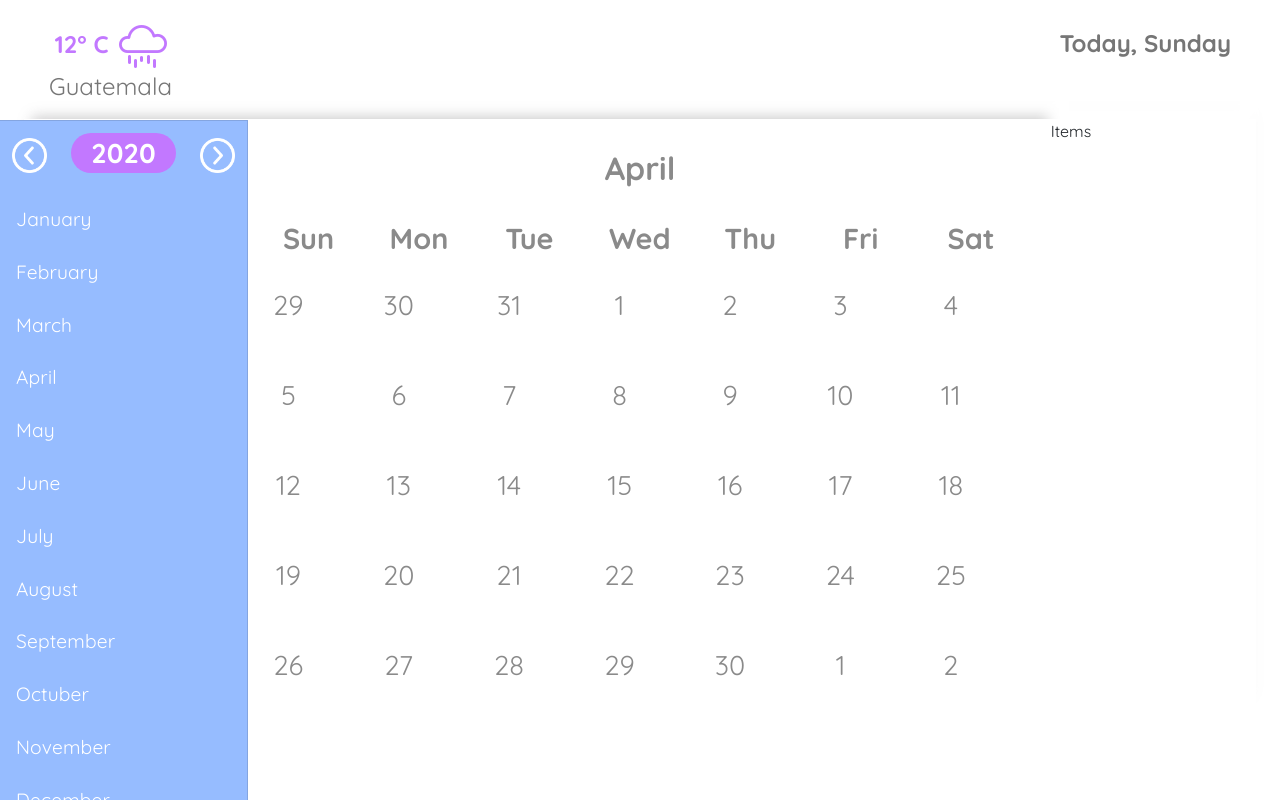
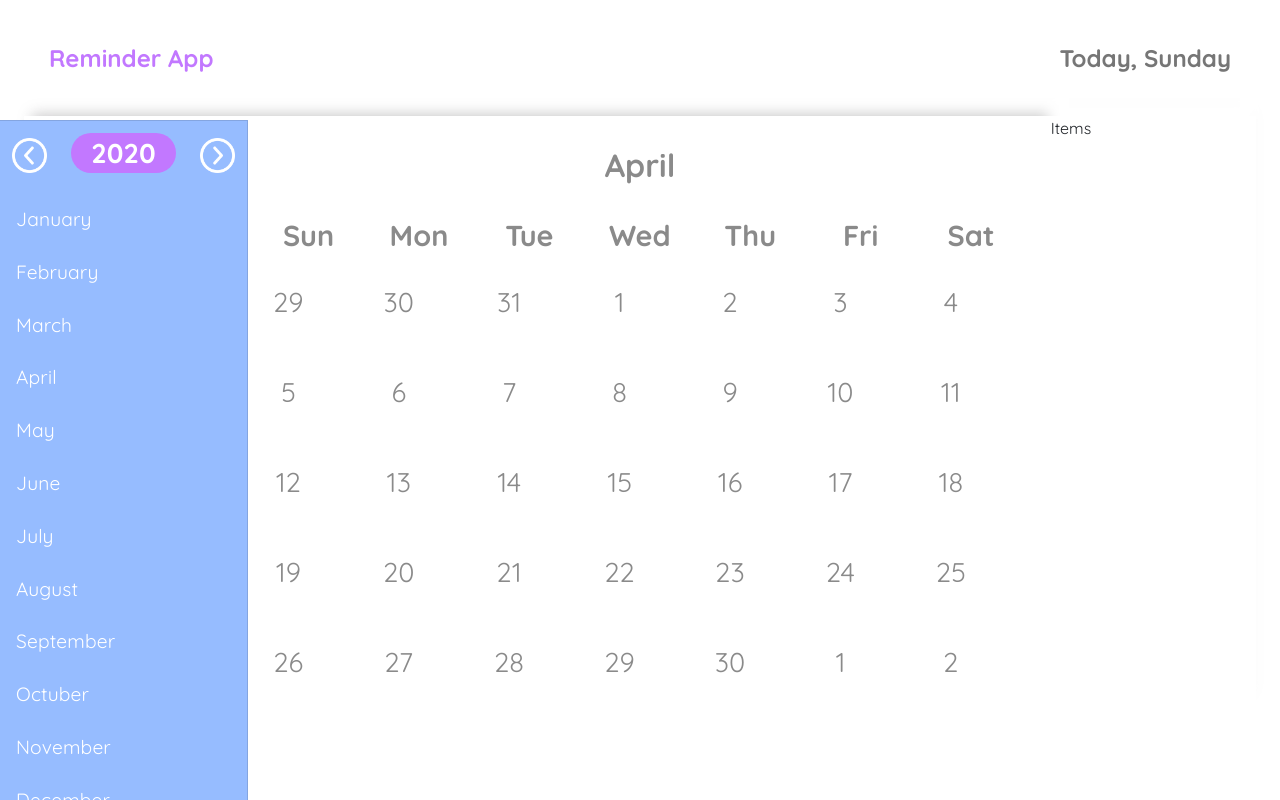
Before and after one commit to dagamo/reminder_app, a React (Create React App) app: page / in a window 1280 px wide. Built offline with nearby package versions, Linux system fonts and the light colour scheme.

Commit message:
refactor the code

```diff
--- a/src/components/calendar/index.js
+++ b/src/components/calendar/index.js
@@ -1,4 +1,4 @@
-import React, { useEffect, useState } from 'react';
+import React from 'react';
 import { connect } from 'react-redux';
 import { Container, Grid } from '@material-ui/core';
 import './../../styles/ui/calendar.css';
--- a/src/components/header/index.js
+++ b/src/components/header/index.js
@@ -3,7 +3,6 @@ import { Grid, Box } from '@material-ui/core';
 import moment from 'moment';
 //assets
 import './../../styles/ui/header.css';
-import weatherIcon from './../../assets/images/lluvia.png';
 
 /*
 This component is the header of the app and it is using a css style file
@@ -16,12 +15,9 @@ const Header = () => {
 			<Grid item xs={12} className="headerContainer">
 				<Box className="myWeather">
 					<Box component="span">
-						12° C
-						<img src={weatherIcon} />
+						Reminder App
 					</Box>
-					<Box component="span" className="city">
-						Guatemala
-					</Box>
+
 				</Box>
 				<Box className="currentDay">Today, {currentDay}</Box>
 			</Grid>
--- a/src/components/reminders/index.js
+++ b/src/components/reminders/index.js
@@ -1,6 +1,6 @@
 import React, { useState } from 'react';
 import { connect } from 'react-redux';
-import { Box, Checkbox, Select } from '@material-ui/core';
+import { Box, Checkbox} from '@material-ui/core';
 import moment from 'moment';
 import { NotificationManager } from 'react-notifications';
 //styles
@@ -49,7 +49,7 @@ const Reminders = (props) => {
 			<Box className="reminContainer">
 				{reminders.map((rem, i) => {
 					let time = moment(rem.date).format('HH:mm a');
-					time = time == '00:00 am' ? '12:00 am' : time;
+					time = time === '00:00 am' ? '12:00 am' : time;
 					return (
 						<Box className="reminderCard" key={i} style={{ backgroundColor: rem.color }}>
 							<Checkbox
--- a/src/containers/index.js
+++ b/src/containers/index.js
@@ -1,6 +1,6 @@
 import React, { useState, useCallback } from 'react';
 import { useTransition, animated } from 'react-spring';
-import { Box, Container, Grid } from '@material-ui/core';
+import {Container, Grid } from '@material-ui/core';
 import { NotificationContainer } from 'react-notifications';
 //styles
 import './../styles/base/layout.css';
--- a/src/styles/ui/header.css
+++ b/src/styles/ui/header.css
@@ -1,10 +1,10 @@
 .headerContainer {
 	display: flex;
 	justify-content: space-between;
-	padding-top: 25px;
+	padding-top: 40px;
 	padding-left: 25px;
 	padding-right: 25px;
-	padding-bottom: 15px;
+	padding-bottom: 40px;
 	font-family: 'Quicksand', sans-serif;
 	font-weight: bold;
 	color: var(--gray);
```
